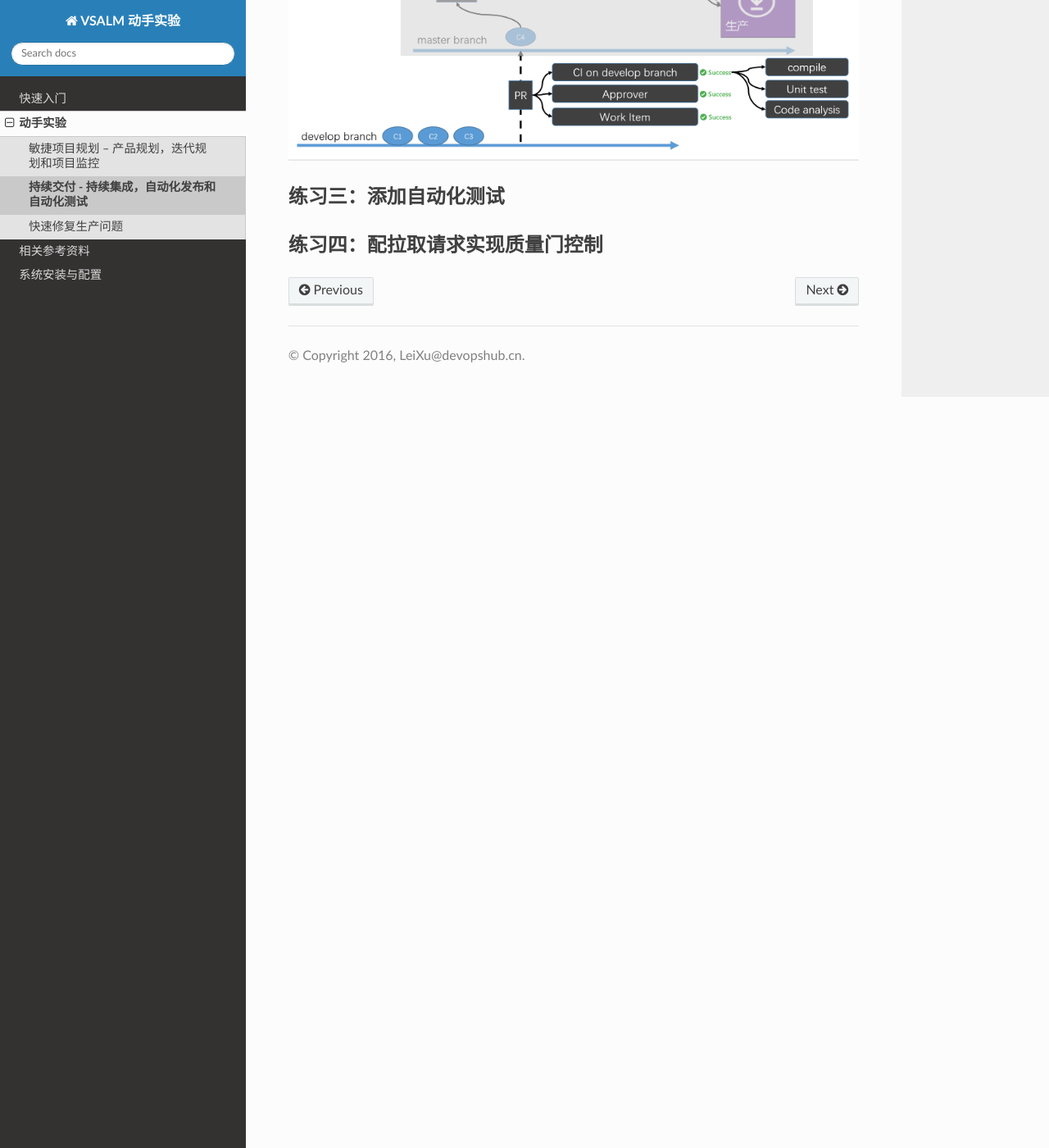
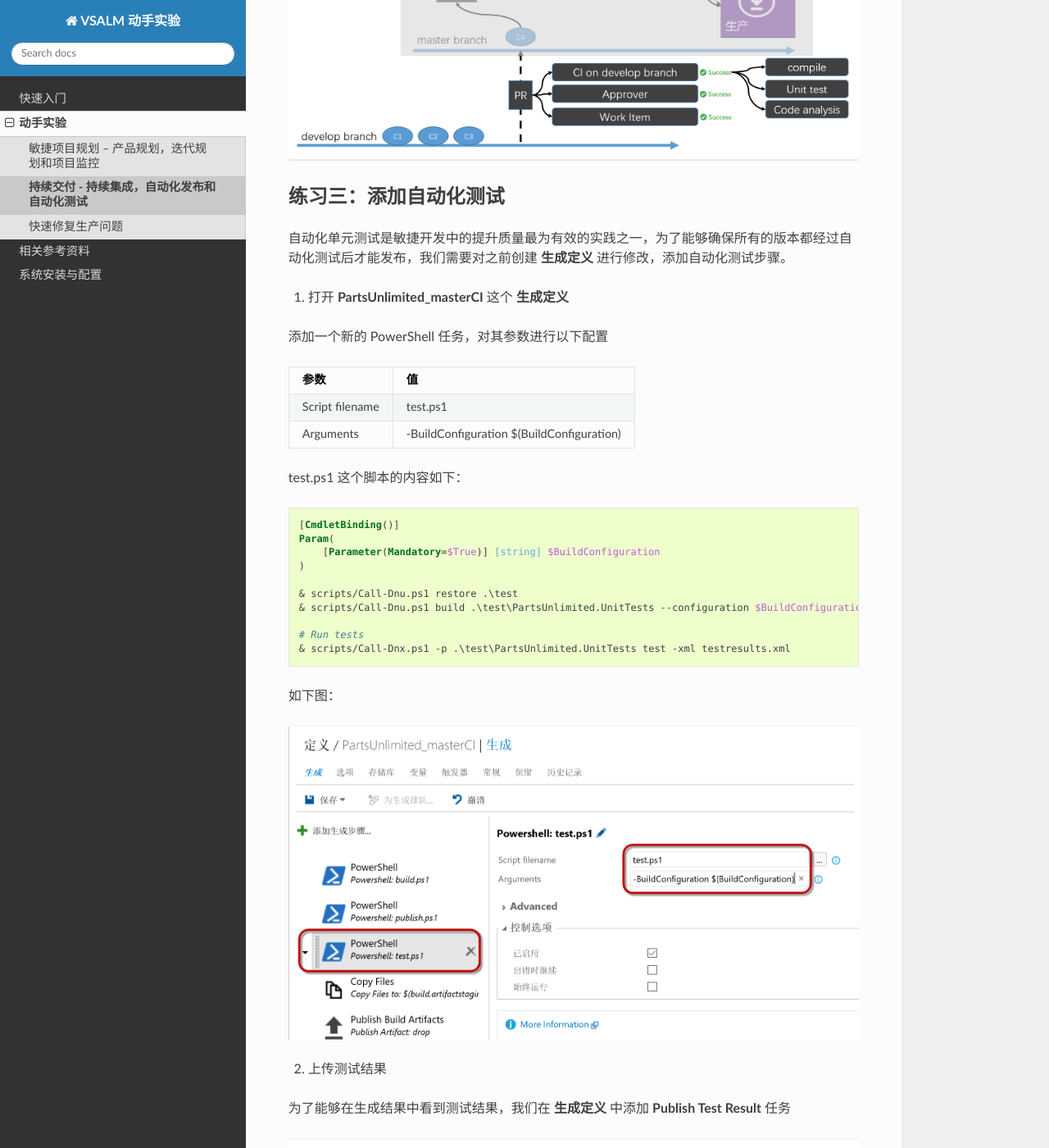
Before and after one commit to ups216/vsalm-hols, a Sphinx documentation site: the page built from docs/labs/continues-delivery.rst, in a window 1280 px wide and 1400 px high, scrolled down 24235 px. Shown: the whole window at 82% size. Built offline with Sphinx 7.4.7 and the Read the Docs theme 2.0.0, drawn with Linux system fonts in a browser that asks for light colours; the version number could not be read and is left out; some of the changed text lies outside the part shown.

Commit message:
finished exec 3 (testing) of continues deliever

```diff
--- a/docs/labs/continues-delivery.rst
+++ b/docs/labs/continues-delivery.rst
@@ -331,5 +331,73 @@
 练习三：添加自动化测试
 ~~~~~~~~~~~~~~~~~~~~~~~~~~~~~~~~~~~~~
 
+自动化单元测试是敏捷开发中的提升质量最为有效的实践之一，为了能够确保所有的版本都经过自动化测试后才能发布，我们需要对之前创建 **生成定义** 进行修改，添加自动化测试步骤。
+
+1. 打开 **PartsUnlimited_masterCI** 这个 **生成定义**
+
+添加一个新的 PowerShell 任务，对其参数进行以下配置
+
+=================== ===========
+    参数                 值
+=================== ===========
+Script filename     test.ps1
+Arguments           -BuildConfiguration $(BuildConfiguration)
+=================== ===========
+
+test.ps1 这个脚本的内容如下：
+
+.. code-block:: powershell
+
+    [CmdletBinding()]
+    Param(
+        [Parameter(Mandatory=$True)] [string] $BuildConfiguration
+    )
+
+    & scripts/Call-Dnu.ps1 restore .\test
+    & scripts/Call-Dnu.ps1 build .\test\PartsUnlimited.UnitTests --configuration $BuildConfiguration
+
+    # Run tests
+    & scripts/Call-Dnx.ps1 -p .\test\PartsUnlimited.UnitTests test -xml testresults.xml
+
+如下图：
+
+.. figure:: images/CI-Exercise-3-testing-powershell.png
+
+2. 上传测试结果
+
+为了能够在生成结果中看到测试结果，我们在 **生成定义** 中添加 **Publish Test Result** 任务
+
+.. figure:: images/CI-Exercise-3-testing-publishresult-1.png
+
+并对其进行以下配置
+
+=================== ===========
+    参数                 值
+=================== ===========
+Test Result Format   XUnit
+Test Result Files    testresults.xml
+始终运行              选中
+=================== ===========
+
+.. note::
+
+    请注意在前面的 test.ps1 这个脚本中，我们指定了测试结果文件为 testresult.xml，这里使用同样的文件名。
+
+
+3. 运行生成并查看测试结果
+
+打开运行完成的生成，我们可以看到一下结果
+
+.. figure:: images/CI-Exercise-3-testing-viewresult.png
+
+切换至 **测试** 视图，我们可以看到更加详细的测试结果信息，包括失败测试的详细信息
+
+.. figure:: images/CI-Exercise-3-testing-viewresult-1.png
+
+你会注意到，TFS已经为我们创建了一个 bug，点击这个bug我们可以看到这个Bug的 STEP TO REPRODUCE 中详细列出了问题细节，这样开发人员就可以根据这些信息来定位问题，修复BUG。
+
+.. figure:: images/CI-Exercise-3-testing-generatedbug.png
+
+
 练习四：配拉取请求实现质量门控制
 ~~~~~~~~~~~~~~~~~~~~~~~~~~~~~~~~~~~~~
```
Also changed, not shown: docs/labs/images/CI-Exercise-3-testing-generatedbug.png (added), docs/labs/images/CI-Exercise-3-testing-powershell.png (added), docs/labs/images/CI-Exercise-3-testing-publishresult-1.png (added), docs/labs/images/CI-Exercise-3-testing-publishresult.png (added), docs/labs/images/CI-Exercise-3-testing-viewresult-1.png (added), docs/labs/images/CI-Exercise-3-testing-viewresult.png (added).
